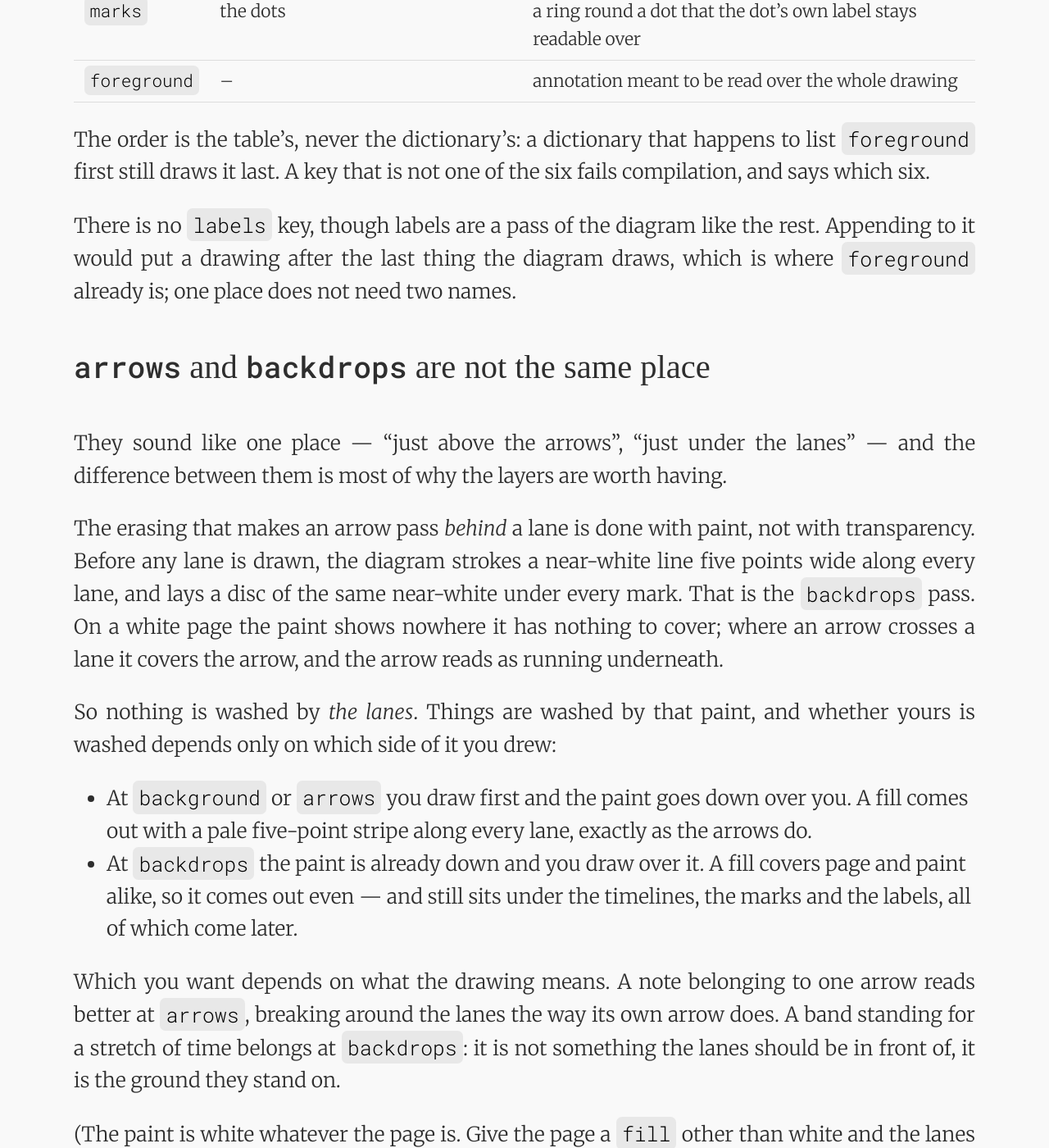
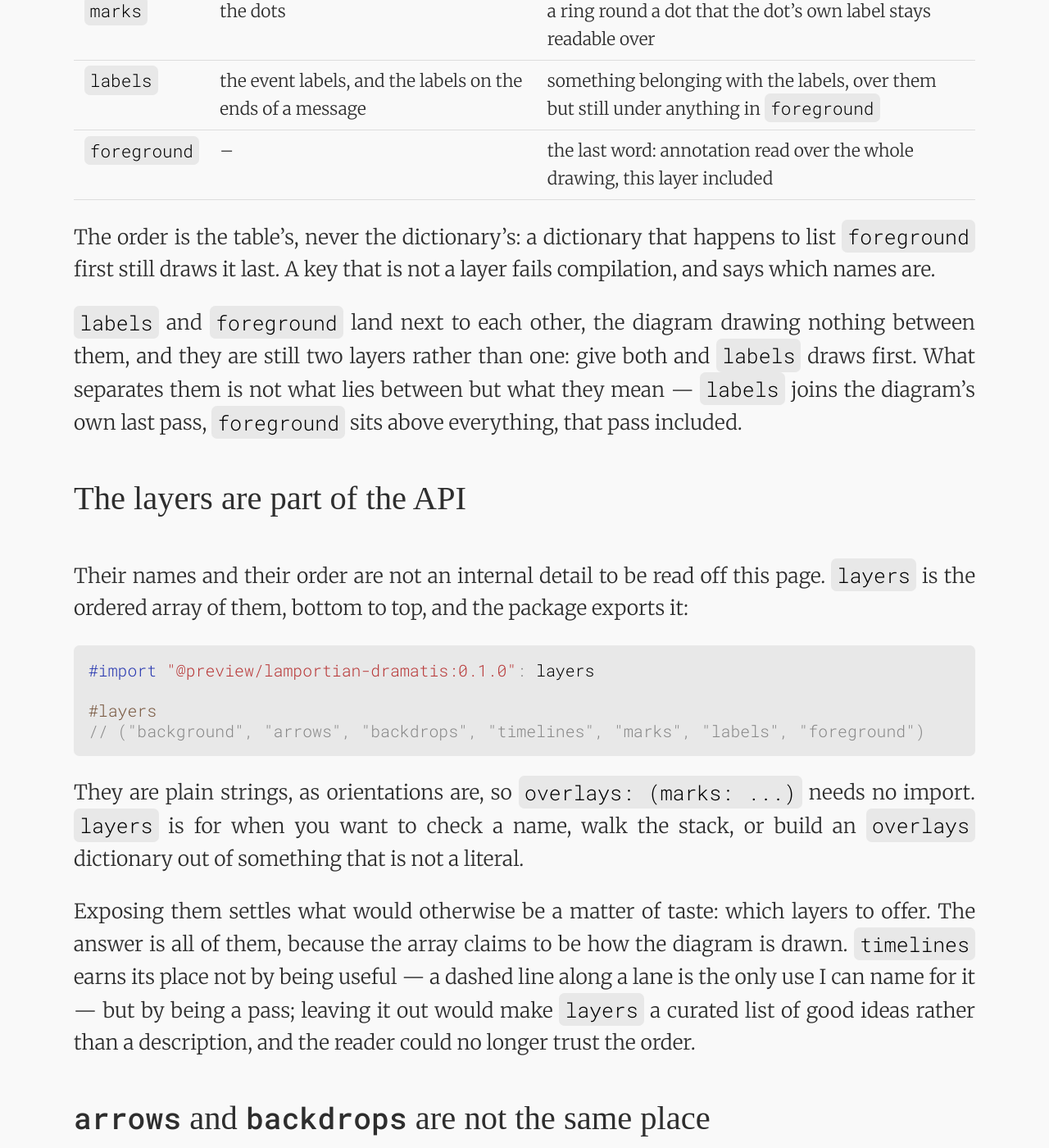
Before and after one commit to lamportian-dramatis/lamportian-dramatis.github.io, a Jekyll site: the page built from overlays.md, in a window 1280 px wide and 1400 px high, scrolled down 2719 px. Shown: the whole window at 82% size. Built offline with Jekyll 4.4.1, drawn with Linux system fonts in a browser that asks for light colours; some web fonts are replaced; some of the changed text lies outside the part shown.

Commit message:
Describe the backdrops as the translucent band they are
The page said the lanes hid a crossing arrow with paint "not with transparency", and that the paint
was near-white.  Both were wrong, and in opposite directions: the colour is pure white, and
transparency is the whole of the mechanism.  `white.transparentize(12%)` is `luma(100%, 88%)` -- a
band that leaves a tenth of the arrow showing, which is what makes it read as running underneath
rather than as a gap cut out of it.

The layering that the section exists to explain was right by accident and holds at any opacity: draw
under the band and it fades you, draw over it and it does not.  What the correction adds is that the
fading keeps its hue, a translucent band being a veil and not a lid -- which is the reason to reach
for `backdrops` over `background` when the fill is meant to carry a colour.

Also adds `labels` as a layer of its own and exports the layer names.  `labels` and `foreground` sit
next to each other with nothing drawn between, and are still two layers: one joins the diagram's last
pass, the other sits above everything, that pass included.  Exposing the names settles which layers
to offer -- all of them, since the array claims to say how the diagram is drawn, and `timelines`
earns its place by being a pass rather than by being useful.

````diff
--- a/overlays.md
+++ b/overlays.md
@@ -55,29 +55,45 @@
 | --- | --- | --- |
 | `background` | -- | a wash behind the whole diagram, striped by the backdrops like everything under them |
 | `arrows` | the message and `sync` arrows, and their labels | annotating one arrow, with the lanes still passing over your drawing the way they pass over its arrow |
-| `backdrops` | the near-white paint that hides an arrow wherever a lane crosses it | a band that comes out even rather than striped, still under every lane |
+| `backdrops` | the translucent white band that fades an arrow wherever a lane crosses it | a fill that comes out even rather than striped, still under every lane |
 | `timelines` | the lane lines and the replica names | something along a lane that the lane's own dots sit on top of |
 | `marks` | the dots | a ring round a dot that the dot's own label stays readable over |
-| `foreground` | -- | annotation meant to be read over the whole drawing |
+| `labels` | the event labels, and the labels on the ends of a message | something belonging with the labels, over them but still under anything in `foreground` |
+| `foreground` | -- | the last word: annotation read over the whole drawing, this layer included |
 
-The order is the table's, never the dictionary's: a dictionary that happens to list `foreground` first still draws it last.  A key that is not one of the six fails compilation, and says which six.
+The order is the table's, never the dictionary's: a dictionary that happens to list `foreground` first still draws it last.  A key that is not a layer fails compilation, and says which names are.
 
-There is no `labels` key, though labels are a pass of the diagram like the rest.  Appending to it would put a drawing after the last thing the diagram draws, which is where `foreground` already is; one place does not need two names.
+`labels` and `foreground` land next to each other, the diagram drawing nothing between them, and they are still two layers rather than one: give both and `labels` draws first.  What separates them is not what lies between but what they mean — `labels` joins the diagram's own last pass, `foreground` sits above everything, that pass included.
+
+### The layers are part of the API
+
+Their names and their order are not an internal detail to be read off this page.  `layers` is the ordered array of them, bottom to top, and the package exports it:
+
+```typ
+#import "@preview/lamportian-dramatis:0.1.0": layers
+
+#layers
+// ("background", "arrows", "backdrops", "timelines", "marks", "labels", "foreground")
+```
+
+They are plain strings, as orientations are, so `overlays: (marks: ...)` needs no import.  `layers` is for when you want to check a name, walk the stack, or build an `overlays` dictionary out of something that is not a literal.
+
+Exposing them settles what would otherwise be a matter of taste: which layers to offer.  The answer is all of them, because the array claims to be how the diagram is drawn.  `timelines` earns its place not by being useful — a dashed line along a lane is the only use I can name for it — but by being a pass; leaving it out would make `layers` a curated list of good ideas rather than a description, and the reader could no longer trust the order.
 
 ### `arrows` and `backdrops` are not the same place
 
 They sound like one place — "just above the arrows", "just under the lanes" — and the difference between them is most of why the layers are worth having.
 
-The erasing that makes an arrow pass *behind* a lane is done with paint, not with transparency.  Before any lane is drawn, the diagram strokes a near-white line five points wide along every lane, and lays a disc of the same near-white under every mark.  That is the `backdrops` pass.  On a white page the paint shows nowhere it has nothing to cover; where an arrow crosses a lane it covers the arrow, and the arrow reads as running underneath.
+What makes an arrow pass *behind* a lane is a translucent white band.  Before any lane is drawn, the diagram strokes white at 88% opacity, five points wide, along every lane, and lays a disc of the same under every mark.  That is the `backdrops` pass.  On a white page the band shows nowhere it has nothing to cover; where it crosses an arrow it leaves a tenth of that arrow showing, which reads as the arrow running underneath rather than as a gap cut in it.
 
-So nothing is washed by *the lanes*.  Things are washed by that paint, and whether yours is washed depends only on which side of it you drew:
+So nothing is washed by *the lanes*.  Things are washed by that band, and whether yours is washed depends only on which side of it you drew:
 
-- At `background` or `arrows` you draw first and the paint goes down over you.  A fill comes out with a pale five-point stripe along every lane, exactly as the arrows do.
-- At `backdrops` the paint is already down and you draw over it.  A fill covers page and paint alike, so it comes out even — and still sits under the timelines, the marks and the labels, all of which come later.
+- At `background` or `arrows` you draw first and the band goes down over you.  A fill comes out with a paler five-point stripe along every lane — the same fading the arrows get, and it keeps its hue, since the band is translucent rather than a lid.
+- At `backdrops` the band is already down and you draw over it.  A fill covers page and band alike, so it comes out even — and still sits under the timelines, the marks and the labels, all of which come later.
 
 Which you want depends on what the drawing means.  A note belonging to one arrow reads better at `arrows`, breaking around the lanes the way its own arrow does.  A band standing for a stretch of time belongs at `backdrops`: it is not something the lanes should be in front of, it is the ground they stand on.
 
-(The paint is white whatever the page is.  Give the page a `fill` other than white and the lanes will show as white stripes over anything behind them — including a `background` drawing — because the erasure was never transparency in the first place.)
+(The band is white whatever the page is.  Give the page a `fill` other than white and every lane will show as a pale stripe across it, because the band was only ever invisible by matching the white it was drawn on.)
 
 ## Addressing a point
 
@@ -186,7 +202,7 @@
 
 - An unknown replica id, an unknown point id, or an index past the end of a lane fails compilation, naming what was asked for and what that lane actually holds.
 - Two points on one lane sharing an id fails compilation.
-- A layer name that is not one of the six fails compilation, and says which six.
+- A layer name that is not in `layers` fails compilation, and says which names are.
 - An `overlays` that is none of `none`, a dictionary, a function of one argument, or a CeTZ body fails compilation.
 
 ## Worked example
@@ -223,7 +239,6 @@
 ## Open questions
 
 - **`backdrops` as a name.**  It is the word the code uses, which makes it an implementation detail showing through the API.  `under-lanes` says the position instead of the mechanism, at the cost of no longer naming the layer it sits above, as every other key does.
-- **Is `timelines` pulling its weight?**  `backdrops` and `marks` bracket it closely, and the dashed line above is the only use I can name.  If nothing else wants it, five layers are easier to hold in the head than six.
 - **Arrays per layer.**  Should `(foreground: (a, b))` be two independent drawings, or is one value per layer enough, leaving the caller to concatenate?
 - **Labels.**  Should the locator reach a point's *label* as well as its mark, so a drawing can box one or point at it?  The diagram measures every label already, so the size is there for the taking; the question is whether it earns another entry.
 - **`band`.**  Is a `band(from, to)` convenience — the rectangle in the example, across every lane — worth having, or is `point` twice clear enough?
````
